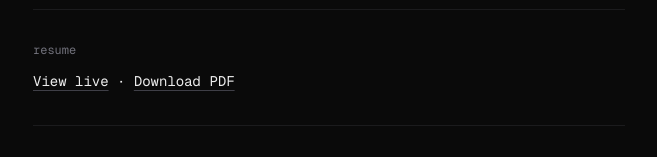
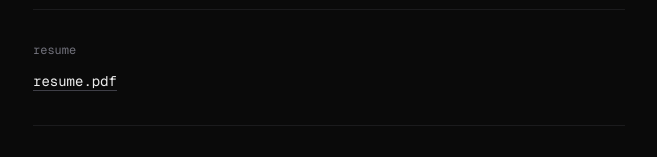
Before and after one commit to IManss-ai/manssdev, a Next.js app: page / in a window 1280 px wide. Shown: the part 2011-2168 px from the top of the page, without its empty margins (311-968 px from the left). Built offline with nearby package versions, Linux system fonts and the light colour scheme.

Commit message:
fix language toggle, add resume section

```diff
--- a/app/content.ts
+++ b/app/content.ts
@@ -39,7 +39,7 @@ export const content = {
       "\u201c\u0417\u041e\u0416 \u043b\u0435\u0433\u043a\u043e \u0438 \u043f\u0440\u043e\u0441\u0442\u043e\u201d health book, ~1,200 copies sold.",
       "$3,000+ from 8+ paying clients in four months.",
     ],
-    resume: { view: "View live", download: "Download PDF" },
+    resume: { pdf: "resume.pdf" },
     closer: "11th grade. Shipping anyway.",
   },
   ru: {
@@ -85,7 +85,7 @@ export const content = {
       "\u201c\u0417\u041e\u0416 \u043b\u0435\u0433\u043a\u043e \u0438 \u043f\u0440\u043e\u0441\u0442\u043e\u201d health book, ~1,200 copies sold.",
       "$3,000+ from 8+ paying clients in four months.",
     ],
-    resume: { view: "View live", download: "Download PDF" },
+    resume: { pdf: "resume.pdf" },
     closer: "11th grade. Shipping anyway.",
   },
 } as const;
--- a/app/page.tsx
+++ b/app/page.tsx
@@ -234,12 +234,8 @@ export default function Home() {
         <section>
           <p className="text-xs text-zinc-500 lowercase mb-3">{t.sections.resume}</p>
           <p className="text-sm leading-relaxed">
-            <a href="/resume" className={linkClass}>
-              {t.resume.view}
-            </a>
-            {" \u00b7 "}
             <a href="/resume.pdf" className={linkClass}>
-              {t.resume.download}
+              {t.resume.pdf}
             </a>
           </p>
         </section>
```
